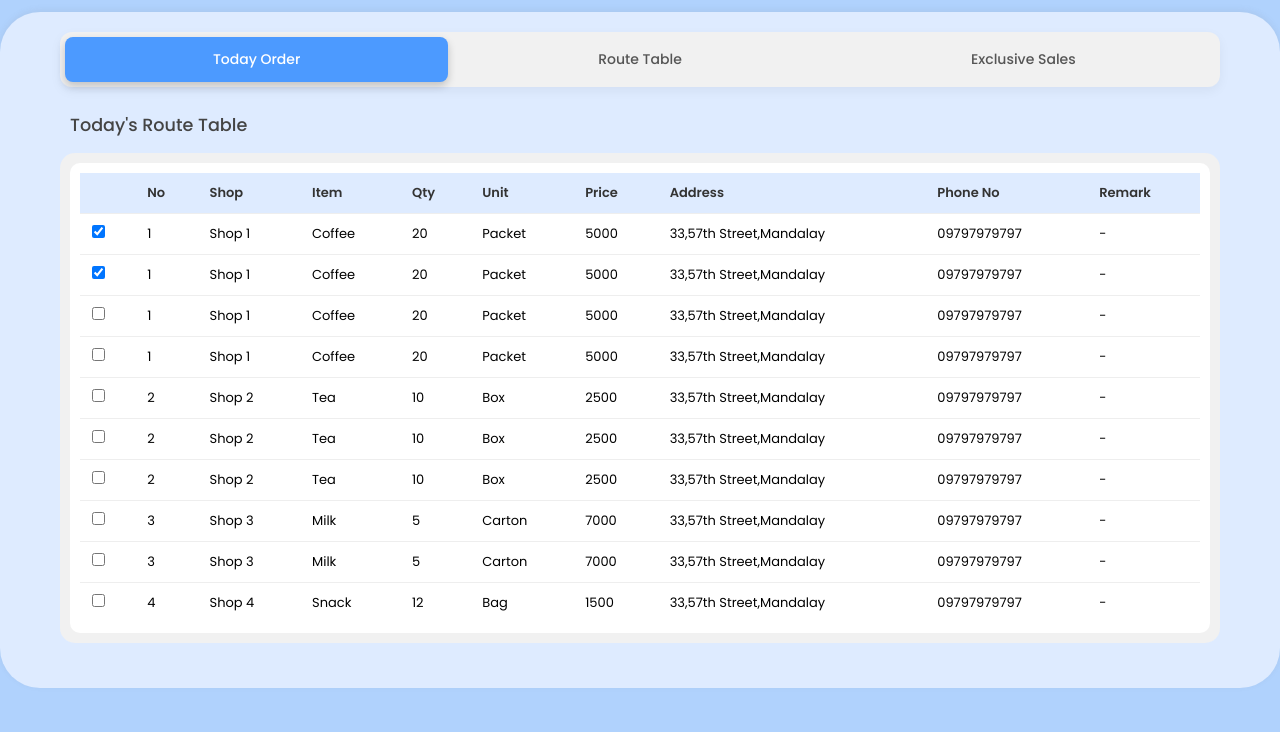
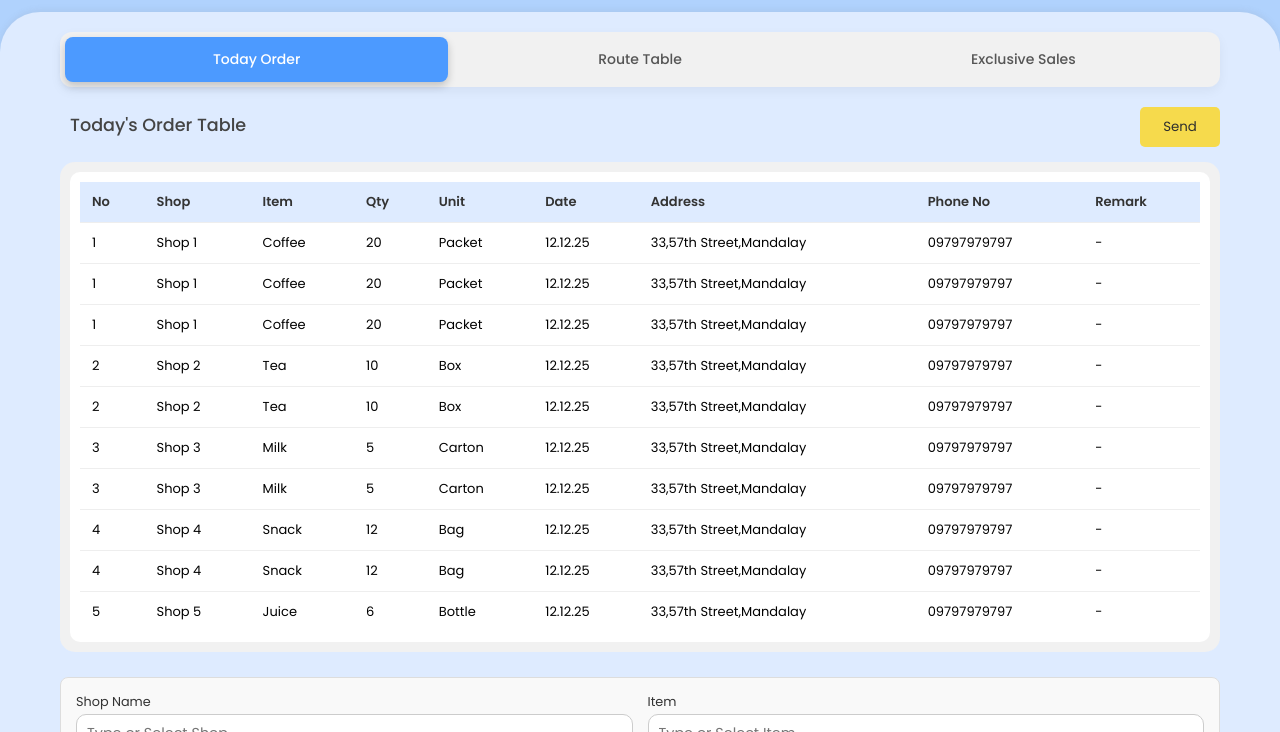
Before and after one commit to mint-ss/Order-Sale-admin, a plain HTML site: page form.html in a window 1280 px wide. Shown: the part 68-800 px from the top of the page. Drawn offline with Linux system fonts and the light colour scheme.

Commit message:
Add files via upload

```diff
--- a/form.html
+++ b/form.html
@@ -53,7 +53,7 @@
 
         </div>
 
-        <div id="routeTable" class="tab-content active">
+        <div id="routeTable" class="tab-content">
             <h2 class="table-title">Today's Route Table</h2>
             <div class="table-outer-container routeTableData">
                 <div class="table-inner-container ">
@@ -279,7 +279,7 @@
             </div>
         </div>
 
-        <div id="todayOrder" class="tab-content">
+        <div id="todayOrder" class="tab-content  active">
 
             <div style="display: flex; justify-content: space-between;">
                <h2 class="table-title">Today's Order Table</h2>
```
